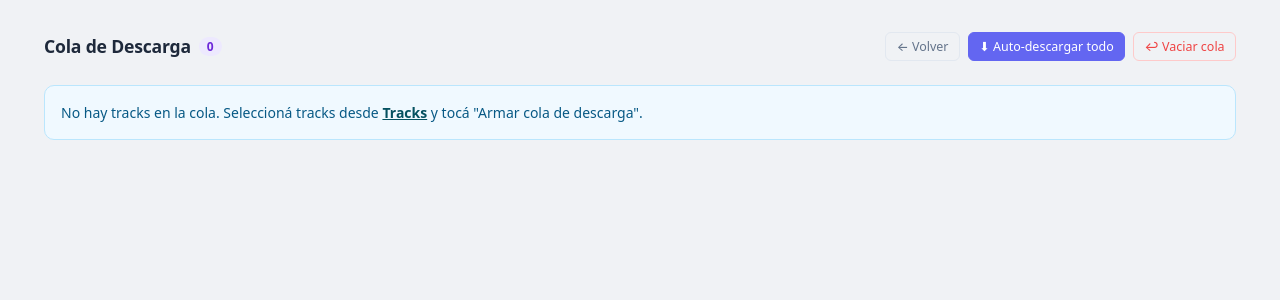
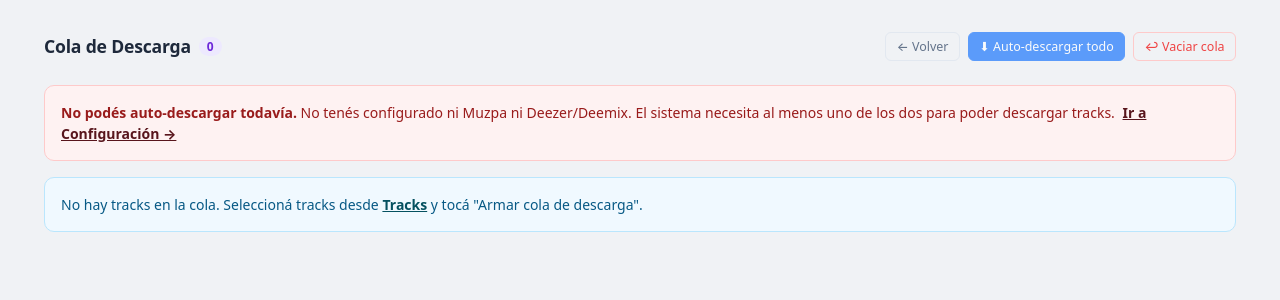
Before and after one commit to mateorebuffo/TrackManager, a Python web app: template app/templates/download_queue.html in a window 1280 px wide. Shown: the part 52-352 px from the top of the page. Run offline with Jinja, Linux system fonts and the light colour scheme; the template is opened without the code that fills it, so the values that code supplies are empty.

Commit message:
Validate Muzpa/Deezer config before auto-download, show contextual alerts
Co-Authored-By: Claude Sonnet 4.6 <noreply@anthropic.com>

```diff
--- a/app/templates/download_queue.html
+++ b/app/templates/download_queue.html
@@ -14,7 +14,10 @@
     <a href="/tracks/pending" class="btn btn-outline-secondary btn-sm">← Volver</a>
     <form method="POST" action="/auto-download/all/form"
           onsubmit="return confirm('¿Auto-descargar todos los tracks en cola? Puede tardar varios minutos.')">
-      <button class="btn btn-primary btn-sm" {% if queued_count == 0 %}disabled title="No hay tracks en cola"{% endif %}>
+      <button class="btn btn-primary btn-sm"
+        {% if queued_count == 0 %}disabled title="No hay tracks en cola"
+        {% elif not has_muzpa and not has_deezer %}disabled title="Configurá Muzpa o Deezer primero"
+        {% endif %}>
         ⬇ Auto-descargar todo
       </button>
     </form>
@@ -29,6 +32,26 @@
 <div class="alert alert-warning alert-dismissible fade show mb-3 py-2" role="alert">
   No hay tracks en cola para descargar.
   <button type="button" class="btn-close" data-bs-dismiss="alert"></button>
+</div>
+{% endif %}
+
+{% if not has_muzpa and not has_deezer %}
+<div class="alert alert-danger mb-3" role="alert">
+  <strong>No podés auto-descargar todavía.</strong>
+  No tenés configurado ni Muzpa ni Deezer/Deemix. El sistema necesita al menos uno de los dos para poder descargar tracks.
+  <a href="/settings" class="alert-link ms-1">Ir a Configuración →</a>
+</div>
+{% elif not has_muzpa %}
+<div class="alert alert-warning mb-3" role="alert">
+  <strong>Solo tenés Deezer configurado.</strong>
+  Podés descargar, pero algunos tracks que están en Muzpa y no en Deezer se van a perder. Sumando Muzpa obtenés mejores resultados de descarga ya que ambas plataformas tienen catálogos distintos y se complementan.
+  <a href="/settings" class="alert-link ms-1">Configurar Muzpa →</a>
+</div>
+{% elif not has_deezer %}
+<div class="alert alert-warning mb-3" role="alert">
+  <strong>Solo tenés Muzpa configurado.</strong>
+  Podés descargar, pero algunos tracks que están en Deezer y no en Muzpa se van a perder. Sumando Deezer/Deemix obtenés mejores resultados de descarga ya que ambas plataformas tienen catálogos distintos y se complementan.
+  <a href="/settings" class="alert-link ms-1">Configurar Deezer →</a>
 </div>
 {% endif %}
 
```
Also changed, not shown: app/api/tracks.py (+7 -1 lines).
